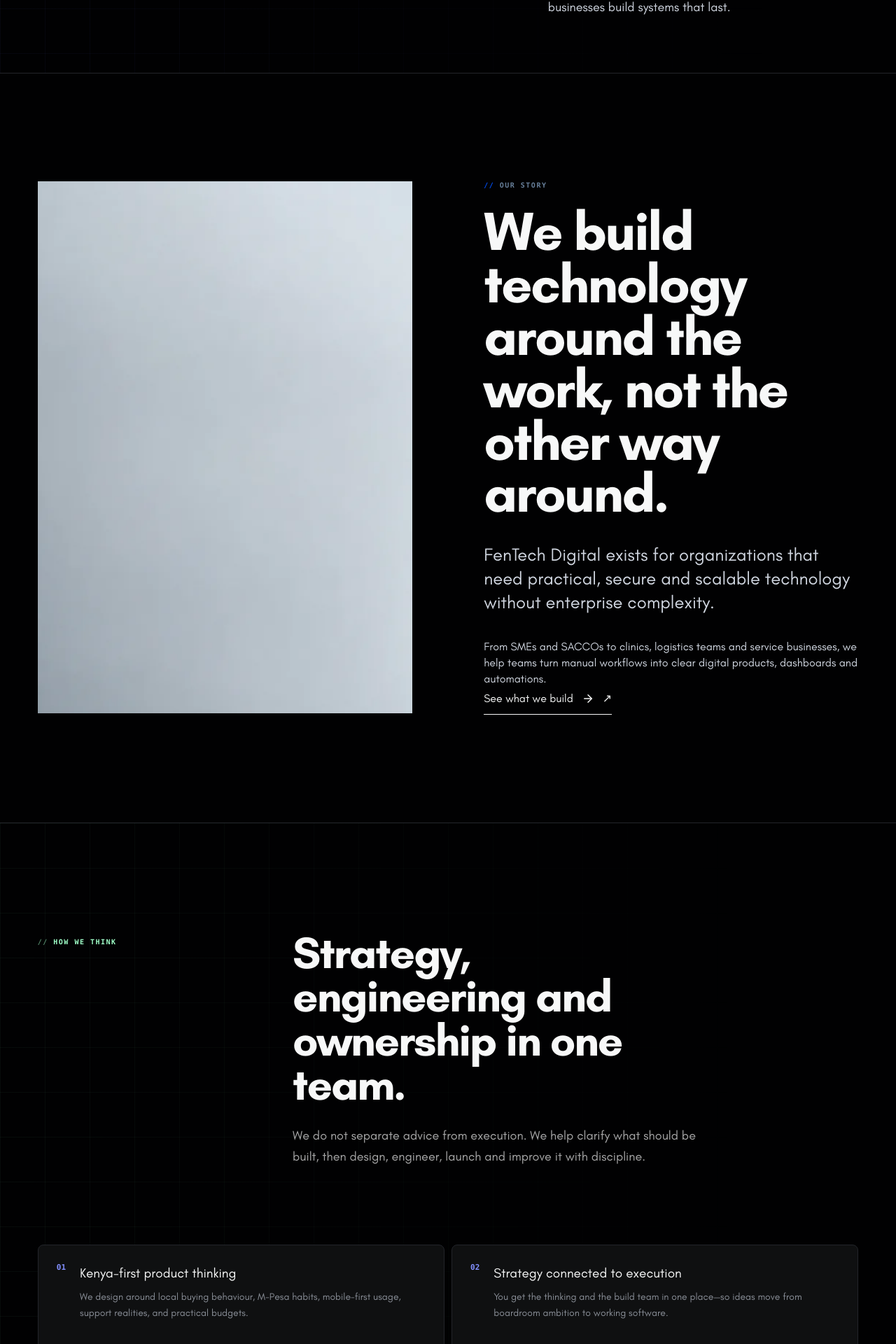
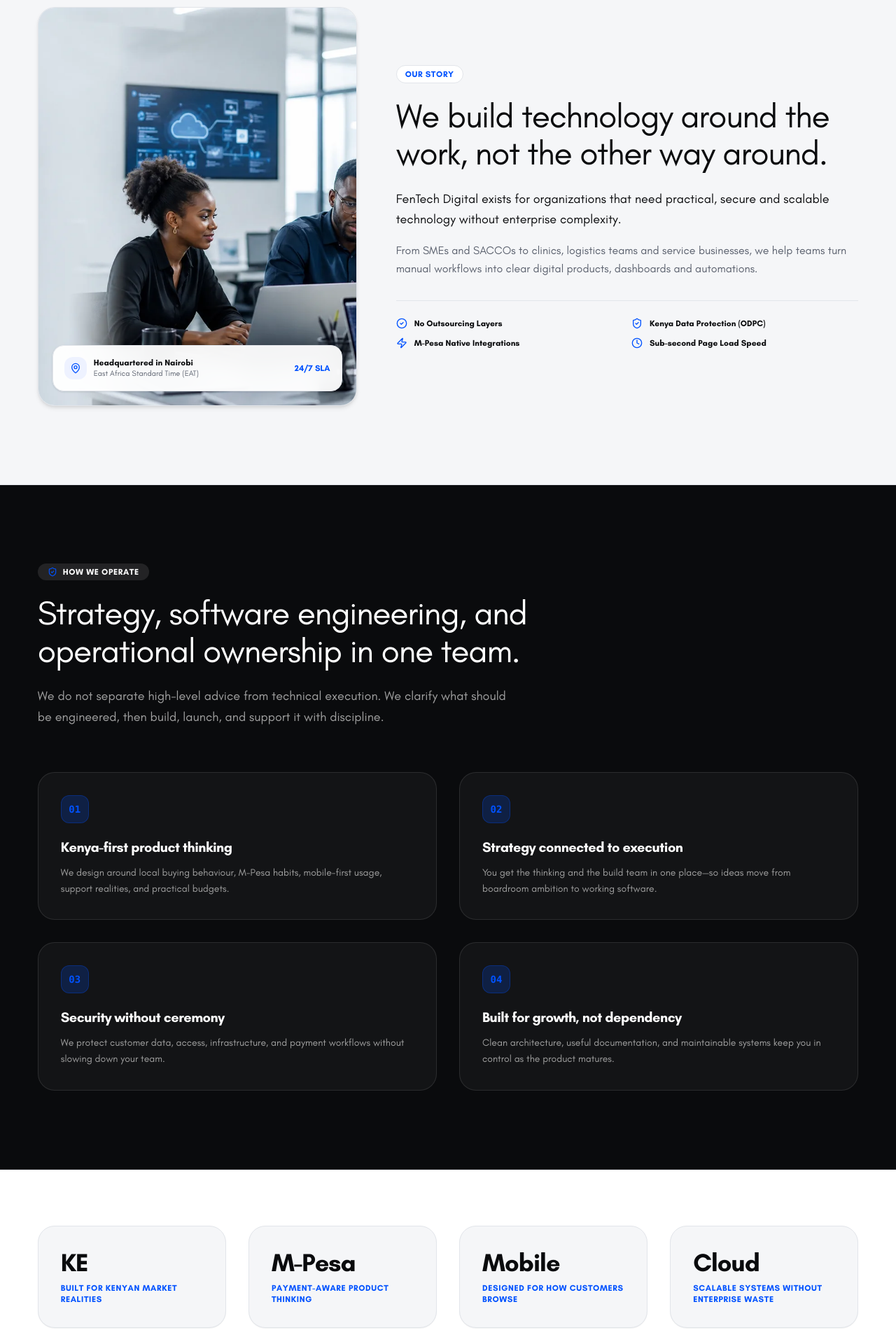
Before and after one commit to Felix273/fentech-digital, a Next.js app: page /about in a window 1280 px wide. Shown: the part 692-2612 px from the top of the page at 70% size. Built offline with nearby package versions, Linux system fonts and the light colour scheme; no server answers.

Commit message:
feat: complete entire site transformation with coinbase institutional about page

```diff
--- a/app/about/page.tsx
+++ b/app/about/page.tsx
@@ -1,6 +1,10 @@
 import type { Metadata } from "next";
+import Image from "next/image";
 import Link from "next/link";
-import { ArrowRight } from "lucide-react";
+import {
+  ArrowRight, Check, CheckCircle2, ShieldCheck,
+  Zap, Clock, Sparkles, Building2, MapPin
+} from "lucide-react";
 import Footer from "@/components/Footer";
 import { getPublicCmsContent } from "@/lib/cms-content";
 import { pageMetadata } from "@/lib/seo/metadata";
@@ -14,63 +18,177 @@
   const cms = await getPublicCmsContent();
 
   return (
-    <main>
-      <section className="page-hero editorial-page-hero">
-        <div className="shell">
-          <div className="label">{cms.about.heroLabel}</div>
-          <h1 className="display">
-            {cms.about.heroTitle}
-          </h1>
-          <p className="lead muted">
-            {cms.about.heroLead}
-          </p>
-        </div>
-      </section>
+    <main className="bg-white">
 
-      <section className="section">
-        <div className="shell split-story">
-          <div className="story-visual">
-            <div
-              className="story-image"
-              aria-label={cms.about.storyImageAlt}
-              style={{ backgroundImage: `url(${cms.about.storyImage})` }}
-              role="img"
-            />
-          </div>
-          <div className="split-copy">
-            <div className="label">{cms.about.storyLabel}</div>
-            <h2 className="headline">{cms.about.storyTitle}</h2>
-            <p className="lead muted">
-              {cms.about.storyLead}
+      {/* About Hero Header */}
+      <section className="relative pt-[calc(var(--header)+48px)] pb-20 md:pb-24 bg-white border-b border-[#E2E5EA] overflow-hidden">
+        <div
+          className="absolute inset-0 opacity-[0.035] pointer-events-none"
+          style={{
+            backgroundImage: "linear-gradient(#0A0B0D 1px, transparent 1px), linear-gradient(to right, #0A0B0D 1px, transparent 1px)",
+            backgroundSize: "44px 44px"
+          }}
+        />
+
+        <div className="shell relative z-10">
+          <div className="max-w-3xl">
+            <div className="inline-flex items-center gap-2 px-3.5 py-1.5 rounded-full bg-[#EEF2FF] border border-[#D0DEFF] text-[#0052FF] text-xs font-semibold tracking-wide mb-6">
+              <Sparkles className="w-3.5 h-3.5" />
+              <span>{cms.about.heroLabel || "ENGINEERING ETHOS & PRINCIPLES"}</span>
+            </div>
+
+            <h1 className="text-4xl sm:text-5xl lg:text-[60px] font-medium tracking-tight text-[#0A0B0D] leading-[1.08] mb-6">
+              {cms.about.heroTitle}
+            </h1>
+
+            <p className="text-lg sm:text-xl text-[#5B616E] font-normal leading-relaxed mb-8">
+              {cms.about.heroLead}
             </p>
-            <p className="muted">{cms.about.storyBody}</p>
-          <Link href="/work" className="arrow-link">
-              See what we build <ArrowRight size={18} />
-            </Link>
+
+            <div className="flex flex-wrap items-center gap-4">
+              <Link href="/contact" className="button-primary text-base !py-3.5 !px-8">
+                <span>Start a conversation</span>
+                <ArrowRight className="w-4 h-4 ml-1" />
+              </Link>
+              <Link href="/work" className="button-secondary text-base !py-3.5 !px-8">
+                Explore verified case studies
+              </Link>
+            </div>
           </div>
         </div>
       </section>
 
-      <section className="section section-dark">
+      {/* The FenTech Engineering Story */}
+      <section className="py-20 md:py-28 bg-[#F5F6F8] border-b border-[#E2E5EA]">
         <div className="shell">
-          <div className="intro-grid">
-            <div className="label">How we think</div>
-            <div className="intro-copy">
-              <h2 className="headline">Strategy, engineering and ownership in one team.</h2>
-              <p className="lead">
-                We do not separate advice from execution. We help clarify what should
-                be built, then design, engineer, launch and improve it with discipline.
+          <div className="grid grid-cols-1 lg:grid-cols-12 gap-12 lg:gap-14 items-center">
+
+            {/* Left: Media / Visual Frame */}
+            <div className="lg:col-span-5">
+              <div className="relative aspect-[4/5] w-full rounded-3xl overflow-hidden border border-[#E2E5EA] shadow-md bg-white">
+                {cms.about.storyImage ? (
+                  <Image
+                    src={cms.about.storyImage}
+                    alt={cms.about.storyImageAlt || "FenTech Engineering Team Nairobi"}
+                    fill
+                    sizes="(max-width: 1024px) 100vw, 40vw"
+                    className="object-cover"
+                  />
+                ) : (
+                  <div className="w-full h-full bg-[#0A0B0D] p-8 flex flex-col justify-between text-white">
+                    <div className="inline-flex items-center gap-2 px-3 py-1 rounded-full bg-white/10 text-xs font-mono">
+                      <span className="w-2 h-2 rounded-full bg-emerald-400"></span>
+                      <span>NAIROBI ENGINEERING NODE</span>
+                    </div>
+
+                    <div>
+                      <div className="text-2xl font-semibold mb-2">Systems Engineered for Africa</div>
+                      <p className="text-xs text-neutral-400">
+                        Bridging commercial local market realities with international enterprise discipline.
+                      </p>
+                    </div>
+
+                    <div className="pt-4 border-t border-white/10 text-[11px] text-neutral-400 font-mono">
+                      Direct Senior Engineering
+                    </div>
+                  </div>
+                )}
+
+                {/* Floating Nairobi Badge */}
+                <div className="absolute bottom-5 left-5 right-5 bg-white/95 backdrop-blur-md p-4 rounded-2xl border border-[#E2E5EA] shadow-sm flex items-center justify-between">
+                  <div className="flex items-center gap-2.5">
+                    <div className="w-8 h-8 rounded-xl bg-[#EEF2FF] text-[#0052FF] flex items-center justify-center">
+                      <MapPin className="w-4 h-4" />
+                    </div>
+                    <div>
+                      <div className="text-xs font-semibold text-[#0A0B0D]">Headquartered in Nairobi</div>
+                      <div className="text-[11px] text-[#5B616E]">East Africa Standard Time (EAT)</div>
+                    </div>
+                  </div>
+                  <span className="text-xs font-bold text-[#0052FF]">24/7 SLA</span>
+                </div>
+              </div>
+            </div>
+
+            {/* Right: Narrative Story */}
+            <div className="lg:col-span-7">
+              <div className="inline-flex items-center gap-2 px-3 py-1 rounded-full bg-white border border-[#E2E5EA] text-[#0052FF] text-xs font-semibold tracking-wider uppercase mb-5">
+                <span>{cms.about.storyLabel || "THE FENTECH STANDARD"}</span>
+              </div>
+
+              <h2 className="text-3xl sm:text-4xl lg:text-5xl font-medium tracking-tight text-[#0A0B0D] leading-[1.12] mb-6">
+                {cms.about.storyTitle}
+              </h2>
+
+              <p className="text-lg text-[#0A0B0D] font-medium leading-relaxed mb-4">
+                {cms.about.storyLead}
               </p>
+
+              <p className="text-sm sm:text-base text-[#5B616E] leading-relaxed mb-8">
+                {cms.about.storyBody}
+              </p>
+
+              {/* Verified Principles Grid */}
+              <div className="grid grid-cols-1 sm:grid-cols-2 gap-3 pt-6 border-t border-[#E2E5EA]">
+                <div className="flex items-center gap-2.5 text-xs font-semibold text-[#0A0B0D]">
+                  <CheckCircle2 className="w-4 h-4 text-[#0052FF]" />
+                  <span>No Outsourcing Layers</span>
+                </div>
+                <div className="flex items-center gap-2.5 text-xs font-semibold text-[#0A0B0D]">
+                  <ShieldCheck className="w-4 h-4 text-[#0052FF]" />
+                  <span>Kenya Data Protection (ODPC)</span>
+                </div>
+                <div className="flex items-center gap-2.5 text-xs font-semibold text-[#0A0B0D]">
+                  <Zap className="w-4 h-4 text-[#0052FF]" />
+                  <span>M-Pesa Native Integrations</span>
+                </div>
+                <div className="flex items-center gap-2.5 text-xs font-semibold text-[#0A0B0D]">
+                  <Clock className="w-4 h-4 text-[#0052FF]" />
+                  <span>Sub-second Page Load Speed</span>
+                </div>
+              </div>
             </div>
+
+          </div>
+        </div>
+      </section>
+
+      {/* Engineering Disciplines & Differentiators (Coinbase Dark Canvas) */}
+      <section className="py-20 md:py-28 bg-[#0A0B0D] text-white border-b border-[#1E2025]">
+        <div className="shell">
+          <div className="max-w-3xl mb-16">
+            <div className="inline-flex items-center gap-2 px-3.5 py-1 rounded-full bg-white/10 text-white text-xs font-semibold tracking-wider uppercase mb-5">
+              <ShieldCheck className="w-3.5 h-3.5 text-[#0052FF]" />
+              <span>HOW WE OPERATE</span>
+            </div>
+
+            <h2 className="text-3xl sm:text-4xl lg:text-5xl font-medium tracking-tight text-white leading-[1.12] mb-6">
+              Strategy, software engineering, and operational ownership in one team.
+            </h2>
+
+            <p className="text-lg text-neutral-400 font-normal leading-relaxed max-w-2xl">
+              We do not separate high-level advice from technical execution. We clarify what should be engineered, then build, launch, and support it with discipline.
+            </p>
           </div>
 
-          <div className="value-grid">
+          <div className="grid grid-cols-1 md:grid-cols-2 gap-6 sm:gap-8">
             {cms.differentiators.map((item, index) => (
-              <div key={item.title} className="value">
-                <span className="service-number">0{index + 1}</span>
+              <div
+                key={item.title}
+                className="bg-white/[0.04] border border-white/10 rounded-3xl p-8 hover:border-[#0052FF]/60 hover:bg-white/[0.06] transition-all flex flex-col justify-between"
+              >
                 <div>
-                  <h3>{item.title}</h3>
-                  <p>{item.description}</p>
+                  <div className="w-10 h-10 rounded-xl bg-[#0052FF]/20 text-[#0052FF] font-mono font-bold text-sm flex items-center justify-center border border-[#0052FF]/30 mb-5">
+                    0{index + 1}
+                  </div>
+
+                  <h3 className="text-xl font-semibold text-white tracking-tight mb-3">
+                    {item.title}
+                  </h3>
+
+                  <p className="text-sm text-neutral-400 leading-relaxed font-normal">
+                    {item.description}
+                  </p>
                 </div>
               </div>
             ))}
@@ -78,40 +196,93 @@
         </div>
       </section>
 
-      <section className="section">
+      {/* Verified Market Metrics Strip */}
+      <section className="py-16 md:py-20 bg-white border-b border-[#E2E5EA]">
         <div className="shell">
-          <div className="stat-strip">
+          <div className="grid grid-cols-2 lg:grid-cols-4 gap-6 sm:gap-8">
             {cms.metrics.map((metric) => (
-              <div key={metric.label} className="stat">
-                <b>{metric.value}</b>
-                <span>{metric.label}</span>
+              <div
+                key={metric.label}
+                className="bg-[#F5F6F8] rounded-3xl p-6 sm:p-8 border border-[#E2E5EA] shadow-2xs"
+              >
+                <div className="text-3xl sm:text-4xl font-bold text-[#0A0B0D] tracking-tight">
+                  {metric.value}
+                </div>
+                <div className="text-xs font-semibold text-[#0052FF] uppercase tracking-wider mt-2">
+                  {metric.label}
+                </div>
               </div>
             ))}
           </div>
         </div>
       </section>
 
-      <section className="section">
+      {/* 4-Stage Delivery Pipeline */}
+      <section className="py-20 md:py-28 bg-[#F5F6F8] border-b border-[#E2E5EA]">
         <div className="shell">
-          <div className="work-intro">
-            <div>
-              <div className="label">Delivery rhythm</div>
-              <h2 className="headline">From ambition to launch.</h2>
+          <div className="flex flex-col md:flex-row md:items-end justify-between gap-8 mb-16">
+            <div className="max-w-2xl">
+              <span className="text-xs font-semibold text-[#0052FF] uppercase tracking-wider block mb-2">
+                Execution Rhythm
+              </span>
+              <h2 className="text-3xl sm:text-4xl lg:text-5xl font-medium tracking-tight text-[#0A0B0D] leading-[1.12]">
+                From commercial ambition to production launch.
+              </h2>
             </div>
-            <Link href="/contact" className="arrow-link">
-              Start a project <ArrowRight size={18} />
+
+            <Link href="/contact" className="button-secondary text-sm !py-3 !px-6 self-start md:self-auto">
+              <span>Schedule project discovery</span>
+              <ArrowRight className="w-4 h-4 ml-1" />
             </Link>
           </div>
 
-          <div className="service-stack">
+          <div className="grid grid-cols-1 md:grid-cols-2 lg:grid-cols-4 gap-6">
             {cms.processSteps.map((step) => (
-              <div key={step.number} className="service-row">
-                <span className="service-number">{step.number}</span>
-                <h3>{step.title}</h3>
-                <p>{step.description}</p>
-                <ArrowRight className="service-arrow" size={24} />
+              <div
+                key={step.number}
+                className="bg-white rounded-3xl p-7 border border-[#E2E5EA] hover:border-[#0052FF] transition-all flex flex-col justify-between hover:shadow-sm"
+              >
+                <div>
+                  <div className="w-10 h-10 rounded-xl bg-[#EEF2FF] text-[#0052FF] font-mono font-bold text-sm flex items-center justify-center mb-5">
+                    {step.number}
+                  </div>
+
+                  <h3 className="text-lg font-semibold text-[#0A0B0D] tracking-tight mb-2.5">
+                    {step.title}
+                  </h3>
+
+                  <p className="text-xs sm:text-sm text-[#5B616E] font-normal leading-relaxed">
+                    {step.description}
+                  </p>
+                </div>
               </div>
             ))}
+          </div>
+        </div>
+      </section>
+
+      {/* Electric Blue CTA Banner */}
+      <section className="py-20 md:py-24 bg-[#0052FF] text-white">
+        <div className="shell">
+          <div className="grid grid-cols-1 lg:grid-cols-12 gap-8 items-center">
+            <div className="lg:col-span-8">
+              <h2 className="text-3xl sm:text-4xl lg:text-5xl font-medium tracking-tight text-white leading-[1.12] mb-4">
+                Ready to engineer your next digital platform?
+              </h2>
+              <p className="text-lg text-blue-100 max-w-xl">
+                Book a direct consultation with our systems architects. We analyze your requirements and deliver a clear technical delivery plan.
+              </p>
+            </div>
+
+            <div className="lg:col-span-4 flex lg:justify-end">
+              <Link
+                href="/contact"
+                className="inline-flex items-center gap-2 px-8 py-4 rounded-full bg-white text-[#0052FF] font-semibold text-base hover:bg-slate-100 transition-all shadow-md"
+              >
+                <span>Book discovery call</span>
+                <ArrowRight className="w-4 h-4 ml-1" />
+              </Link>
+            </div>
           </div>
         </div>
       </section>
```
